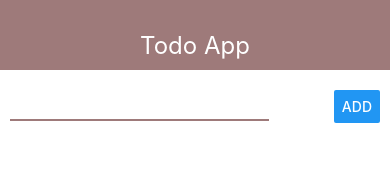
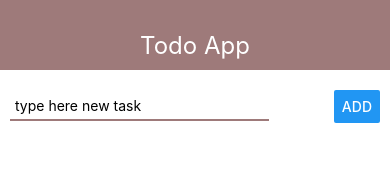
Before and after one commit to SDen4/react_native_demo_1, a React Native app: screen / in a window 390 px wide. Shown: the top 182 px of the page. Built offline with nearby package versions, Linux system fonts and the light colour scheme.

Commit message:
final functionality of adding new task

```diff
--- a/src/AddTodo.js
+++ b/src/AddTodo.js
@@ -1,14 +1,27 @@
-import React from 'react';
+import React, { useState } from 'react';
 import { View, StyleSheet, TextInput, Button } from 'react-native';
 
-export const AddTodo = ( {onSubmit} ) => {
+export const AddTodo = ({ onSubmit }) => {
+    const [todoText, setTodoText] = useState('');
+
     const pressButton = () => {
-        onSubmit('test todo');
+        if (todoText.trim()) {
+            onSubmit(todoText);
+            setTodoText('');
+        } else {
+            //error
+        }
     };
 
     return (
         <View style={styles.container}>
-            <TextInput style={styles.input} />
+            <TextInput
+                style={styles.input}
+                placeholder="type here new task"
+                // onChangeText={text => setTodoText(text)}
+                onChangeText={setTodoText}
+                value={todoText}
+            />
             <Button title="Add" style={styles.button} onPress={pressButton} />
         </View>
     );
```
